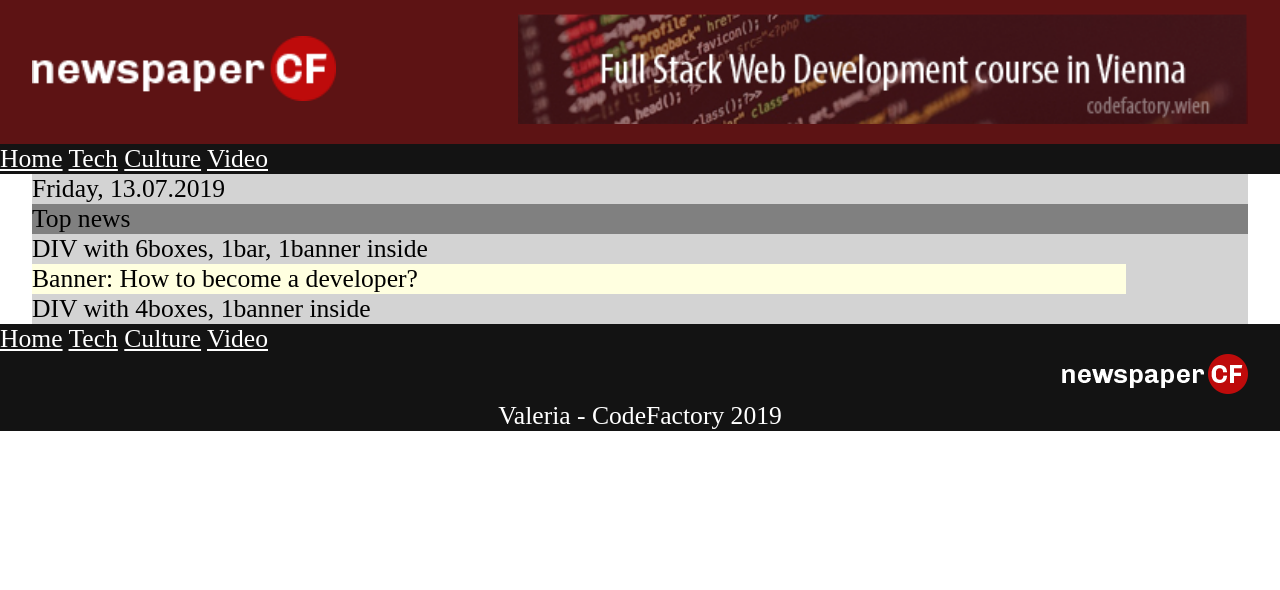
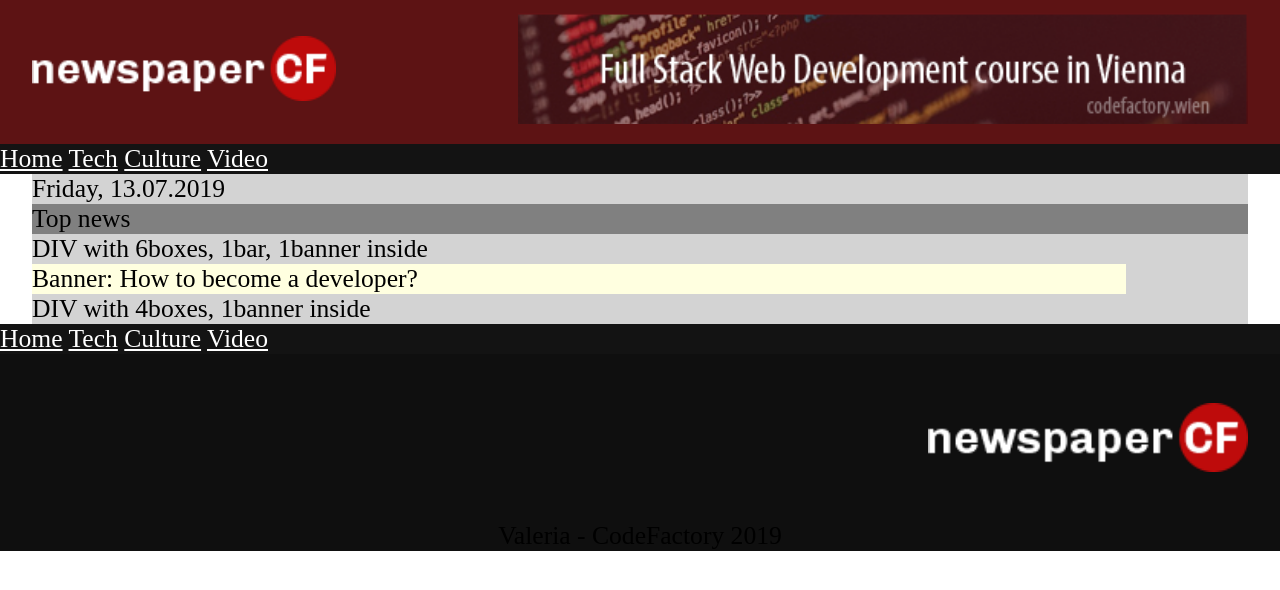
Before and after one commit to aliravn/CF-CR02-Valeria, a plain HTML site: page index.html in a window 1280 px wide. Drawn offline with Linux system fonts and the light colour scheme.

Commit message:
working desktop version of footer

```diff
--- a/css/style.sass
+++ b/css/style.sass
@@ -3,7 +3,7 @@ body
 	font-size: 2vw
 	max-width: 1360px
 
-nav, footer, nav a
+nav, nav a
 	background-color: #131313
 	color: #ffffff
 
@@ -55,11 +55,18 @@ main
   FOOTER SECTION
   ===============*/
 footer
+	background-color: #0f0f0f
 
 #footer-logo
-	text-align: right
 	width: 95%
+	height: 13vw
 	margin: 0 auto
+	display: flex
+	justify-content: flex-end
+	align-items: center
+
+#footer-logo > img
+	width: 25vw /*,akes image inside div-footer stay 25vw of browser window size*/
 
 #footer-text
 	text-align: center
```
Also changed, not shown: css/style.css, 1 other file.
